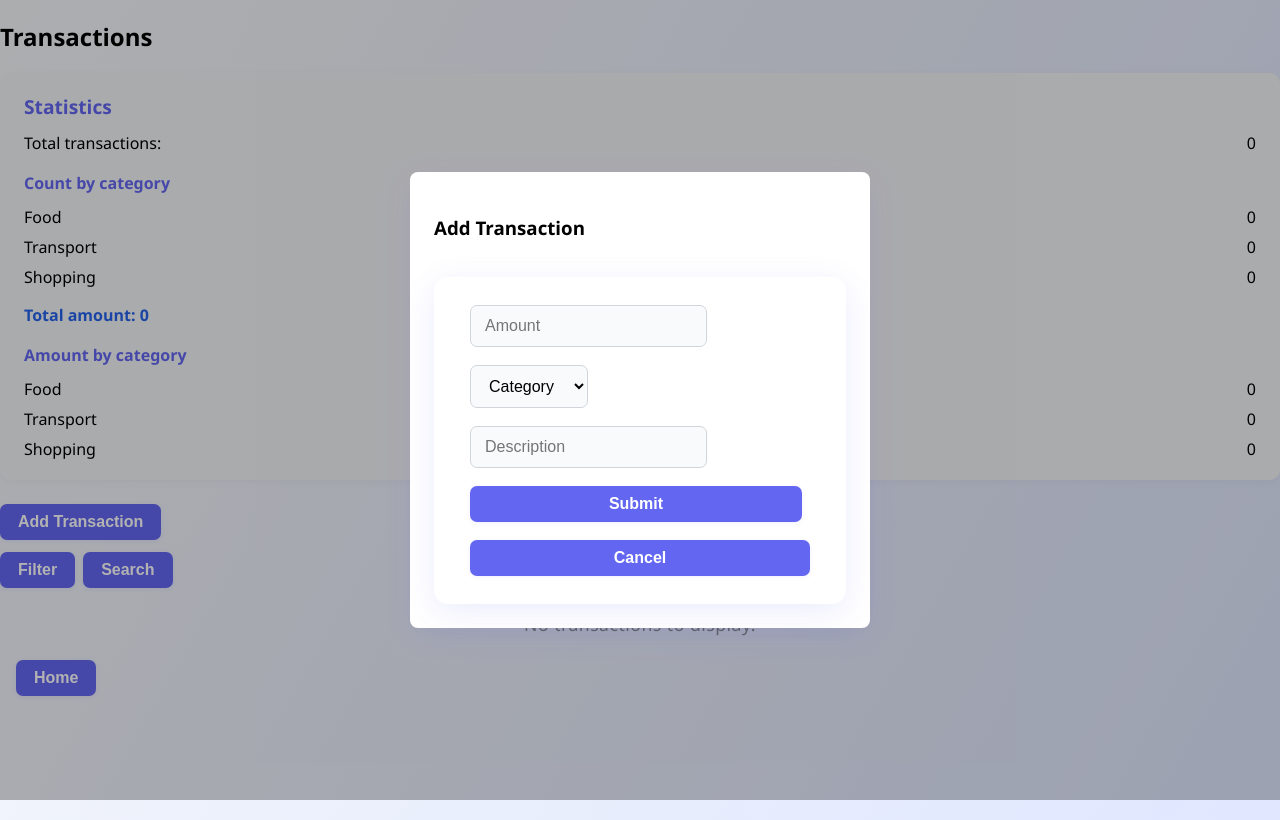
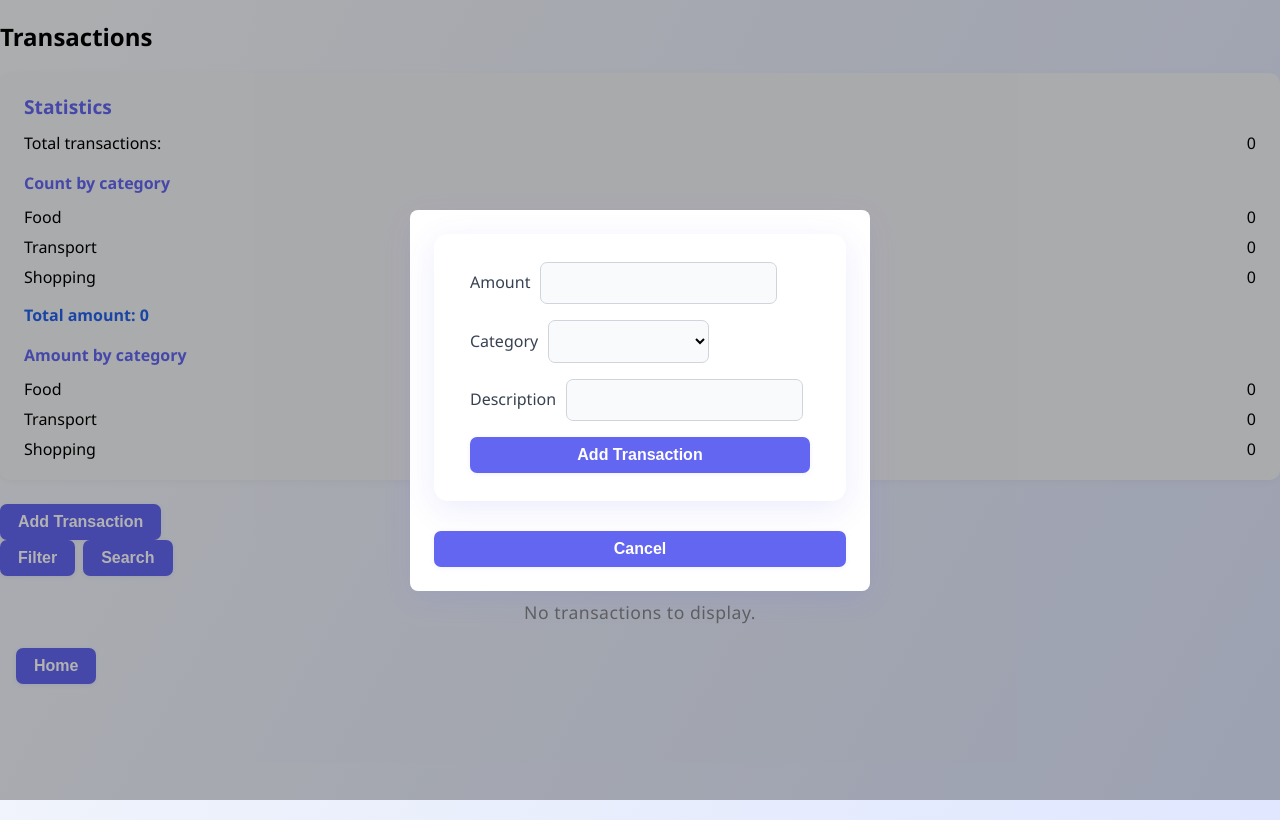
Before and after one commit to gnersisyann/personal-finance-tracker, a Nuxt app: page /transactions in a window 1280 px wide. Both pictures are taken after a click on the button "Add Transaction". Built offline with nearby package versions, Linux system fonts and the light colour scheme.

Commit message:
Added types, utils (validation in it), and changed new validation logic in transactionform

```diff
--- a/components/AppTransactionForm.vue
+++ b/components/AppTransactionForm.vue
@@ -1,139 +1,106 @@
+<template>
+  <form @submit.prevent="submitForm" class="transaction-form">
+    <div>
+      <label for="amount">Amount</label>
+      <input
+        id="amount"
+        v-model.number="form.amount"
+        type="number"
+        min="0"
+        step="0.01"
+        required
+      />
+    </div>
+    <div>
+      <label for="category">Category</label>
+      <select id="category" v-model="form.categoryId" required>
+        <option value="" disabled>Select category</option>
+        <option v-for="cat in categories" :key="cat.id" :value="cat.id">
+          {{ cat.name }}
+        </option>
+      </select>
+    </div>
+    <div>
+      <label for="description">Description</label>
+      <input id="description" v-model="form.description" type="text" required />
+    </div>
+    <div v-if="error" class="error-message">
+      {{ error }}
+    </div>
+    <button type="submit" :disabled="!!error" :class="{ disabled: !!error }">
+      Add Transaction
+    </button>
+  </form>
+</template>
+
 <script setup lang="ts">
-const { addTransaction } = useTransactions();
+import { ref, watch, defineEmits } from "vue";
+import { validateTransaction } from "~/utils/validation";
+import type { Transaction, Category } from "~/types";
 
-const showModal = ref(false);
+const props = defineProps<{
+  categories: Category[];
+}>();
 
-const amount = ref<number | null>(null);
-const category = ref<number | null>(null);
-const description = ref<string | null>(null);
+const emit = defineEmits<{
+  (e: "add", tx: Transaction): void;
+}>();
 
-const amountError = ref("");
-const descriptionError = ref("");
-const formError = ref("");
-const { categories } = useCategories();
-
-watch(amount, () => {
-  if (amount.value === null || amount.value === undefined) {
-    amountError.value = "";
-    return;
-  }
-  if (isNaN(amount.value)) {
-    amountError.value = "Amount must be a number";
-    return;
-  }
-  if (amount.value < 0) {
-    amountError.value = "Invalid amount (must be positive)";
-    return;
-  }
-  amountError.value = "";
+const form = ref<Partial<Transaction>>({
+  amount: undefined,
+  categoryId: undefined,
+  description: "",
 });
 
-watch(description, () => {
-  if (!description.value || description.value.trim() === "") {
-    descriptionError.value = "";
-    return;
-  }
-  if (description.value.trim().length < 2) {
-    descriptionError.value = "Description is too short";
-    return;
-  }
-  descriptionError.value = "";
-});
+const error = ref<string | null>(null);
 
-function openModal() {
-  showModal.value = true;
-  amount.value = null;
-  category.value = null;
-  description.value = "";
-  amountError.value = "";
-  descriptionError.value = "";
-  formError.value = "";
-}
-
-function closeModal() {
-  showModal.value = false;
-}
+watch(
+  form,
+  (newForm) => {
+    // Дата подставляется текущая для валидации
+    error.value = validateTransaction({
+      ...newForm,
+      date: new Date().toISOString(),
+    });
+  },
+  { deep: true, immediate: true }
+);
 
 function submitForm() {
-  formError.value = "";
-  if (
-    amount.value === null ||
-    category.value === null ||
-    !description.value ||
-    description.value.trim() === ""
-  ) {
-    formError.value = "Fill all the fields";
-    return;
-  }
-  if (amountError.value || descriptionError.value) {
-    formError.value = "Please fix the errors above";
-    return;
-  }
-  const transaction: Transaction = {
+  error.value = validateTransaction({
+    ...form.value,
+    date: new Date().toISOString(),
+  });
+  if (error.value) return;
+  const tx: Transaction = {
     id: Date.now(),
-    amount: amount.value,
-    category: category.value,
+    amount: Number(form.value.amount),
+    categoryId: Number(form.value.categoryId),
     date: new Date().toISOString(),
-    description: description.value,
+    description: form.value.description!.trim(),
   };
-  addTransaction(transaction);
-  closeModal();
+  emit("add", tx);
+  form.value = {
+    amount: undefined,
+    categoryId: undefined,
+    description: "",
+  };
 }
 </script>
 
-<template>
-  <button @click="openModal" style="margin-bottom: 12px">
-    Add Transaction
-  </button>
-  <div v-if="showModal" class="modal">
-    <div class="modal-content">
-      <h3>Add Transaction</h3>
-      <form @submit.prevent="submitForm">
-        <div>
-          <input v-model.number="amount" placeholder="Amount" />
-          <div v-if="amountError" style="color: red">{{ amountError }}</div>
-        </div>
-        <div>
-          <select v-model.number="category">
-            <option :value="null" disabled>Category</option>
-            <option v-for="cat in categories" :key="cat.id" :value="cat.id">
-              {{ cat.name }}
-            </option>
-          </select>
-        </div>
-        <div>
-          <input v-model="description" placeholder="Description" />
-          <div v-if="descriptionError" style="color: red">
-            {{ descriptionError }}
-          </div>
-        </div>
-        <button type="submit">Submit</button>
-        <button type="button" @click="closeModal">Cancel</button>
-        <div v-if="formError" style="color: red; margin-top: 8px">
-          {{ formError }}
-        </div>
-      </form>
-    </div>
-  </div>
-</template>
-
-<style>
-.modal {
-  position: fixed;
-  top: 0;
-  left: 0;
-  right: 0;
-  bottom: 0;
-  background: rgba(0, 0, 0, 0.3);
+<style scoped>
+.transaction-form {
   display: flex;
-  align-items: center;
-  justify-content: center;
-  z-index: 100;
+  flex-direction: column;
+  gap: 1rem;
 }
-.modal-content {
-  background: white;
-  padding: 24px;
-  border-radius: 8px;
-  min-width: 300px;
+.error-message {
+  color: red;
+  margin-top: 0.5rem;
+}
+button.disabled {
+  background: #ccc;
+  color: #888;
+  cursor: not-allowed;
 }
 </style>
--- a/components/AppTransactionList.vue
+++ b/components/AppTransactionList.vue
@@ -52,7 +52,7 @@ const { transactions, removeTransaction } = useTransactions();
 const filteredTransactions = computed(() =>
   selectedCategory.value == null
     ? transactions.value
-    : transactions.value.filter((t) => t.category === selectedCategory.value)
+    : transactions.value.filter((t) => t.categoryId === selectedCategory.value)
 );
 
 const searchedTransactions = computed(() =>
@@ -207,7 +207,7 @@ function sortBy(by: "amount" | "category" | "description" | "date") {
     <tbody>
       <tr v-for="transaction in sortedTransactions" :key="transaction.id">
         <td>{{ transaction.amount }}</td>
-        <td>{{ getCategory(transaction.category) }}</td>
+        <td>{{ getCategory(transaction.categoryId) }}</td>
         <td>{{ transaction.description }}</td>
         <td>{{ new Date(transaction.date).toLocaleString() }}</td>
         <td>
@@ -243,7 +243,7 @@ function sortBy(by: "amount" | "category" | "description" | "date") {
         />
       </div>
       <div>
-        <select v-model.number="editingTransaction.category">
+        <select v-model.number="editingTransaction.categoryId">
           <option :value="null" disabled>Category</option>
           <option v-for="cat in categories" :key="cat.id" :value="cat.id">
             {{ cat.name }}
--- /dev/null
+++ b/components/AppTransactionManager.vue
@@ -0,0 +1,52 @@
+<template>
+  <div>
+    <button @click="showModal = true">Add Transaction</button>
+    <div v-if="showModal" class="modal">
+      <div class="modal-content">
+        <AppTransactionForm :categories="categories" @add="handleAdd" />
+        <button @click="showModal = false" style="margin-top: 12px">
+          Cancel
+        </button>
+      </div>
+    </div>
+    <AppTransactionList />
+  </div>
+</template>
+
+<script setup lang="ts">
+import { ref } from "vue";
+import AppTransactionForm from "./AppTransactionForm.vue";
+import AppTransactionList from "./AppTransactionList.vue";
+import { useCategories } from "~/composables/useCategories";
+import { useTransactions } from "~/composables/useTransactions";
+
+const showModal = ref(false);
+const { categories } = useCategories();
+const { addTransaction } = useTransactions();
+
+function handleAdd(tx) {
+  addTransaction(tx);
+  showModal.value = false;
+}
+</script>
+
+<style>
+.modal {
+  position: fixed;
+  top: 0;
+  left: 0;
+  right: 0;
+  bottom: 0;
+  background: rgba(0, 0, 0, 0.3);
+  display: flex;
+  align-items: center;
+  justify-content: center;
+  z-index: 100;
+}
+.modal-content {
+  background: white;
+  padding: 24px;
+  border-radius: 8px;
+  min-width: 300px;
+}
+</style>
--- a/composables/useCategories.ts
+++ b/composables/useCategories.ts
@@ -1,12 +1,11 @@
 import { ref } from "vue";
+import type { Category } from "~/types";
 
 export const categories = ref([
   { id: 1, name: "Food" },
   { id: 2, name: "Transport" },
   { id: 3, name: "Shopping" },
 ]);
-
-export type Category = { id: number; name: string };
 
 export function getCategory(id: number): string {
   const category = categories.value.find((category) => category.id === id);
--- a/composables/useTransactions.ts
+++ b/composables/useTransactions.ts
@@ -1,12 +1,5 @@
 import { ref } from "vue";
-
-export type Transaction = {
-  id: number;
-  amount: number;
-  category: number;
-  date: string;
-  description: string;
-};
+import type { Transaction } from "~/types";
 
 const transactions = ref<Transaction[]>([]);
 
@@ -19,7 +12,7 @@ export function removeTransaction(id: number) {
 }
 
 export function removeCategoryTransaction(cat: number) {
-  transactions.value = transactions.value.filter((t) => t.category !== cat);
+  transactions.value = transactions.value.filter((t) => t.categoryId !== cat);
 }
 
 export function useTransactions() {
--- a/pages/transactions.vue
+++ b/pages/transactions.vue
@@ -2,8 +2,7 @@
   <div>
     <h2>Transactions</h2>
     <AppStats />
-    <AppTransactionForm />
-    <AppTransactionList :selectedCategory="selectedCategory" />
+    <AppTransactionManager />
     <NuxtLink to="/" style="margin-left: 16px">
       <button>Home</button>
     </NuxtLink>
--- /dev/null
+++ b/types/index.ts
@@ -0,0 +1,13 @@
+export interface Category {
+  id: number;
+  name: string;
+  color?: string;
+}
+
+export interface Transaction {
+  id: number;
+  amount: number;
+  categoryId: number;
+  date: string;
+  description?: string;
+}
--- /dev/null
+++ b/utils/validation.ts
@@ -0,0 +1,44 @@
+import type { Transaction, Category } from "~/types";
+
+export function validateTransaction(tx: Partial<Transaction>): string | null {
+  if (
+    tx.amount === undefined ||
+    tx.amount === null ||
+    tx.categoryId === null ||
+    tx.categoryId === undefined ||
+    tx.description === null ||
+    tx.categoryId === undefined
+  ) {
+    return null;
+  }
+  if (
+    tx.amount === undefined ||
+    tx.amount === null ||
+    isNaN(Number(tx.amount))
+  ) {
+    return "Amount must be a valid number";
+  }
+  if (tx.amount <= 0) {
+    return "Amount must be positive";
+  }
+  if (!tx.categoryId && tx.categoryId !== 0) {
+    return "Category is required";
+  }
+  if (!tx.date || isNaN(Date.parse(tx.date))) {
+    return "Date is required and must be valid";
+  }
+  if (
+    !tx.description ||
+    (tx.description.trim().length < 2 && tx.description.trim().length > 0)
+  ) {
+    return "Description is required (min 2 characters)";
+  }
+  return null;
+}
+
+export function validateCategory(cat: Partial<Category>): string | null {
+  if (!cat.name || cat.name.trim().length < 2) {
+    return "Category name is required (min 2 characters)";
+  }
+  return null;
+}
```
